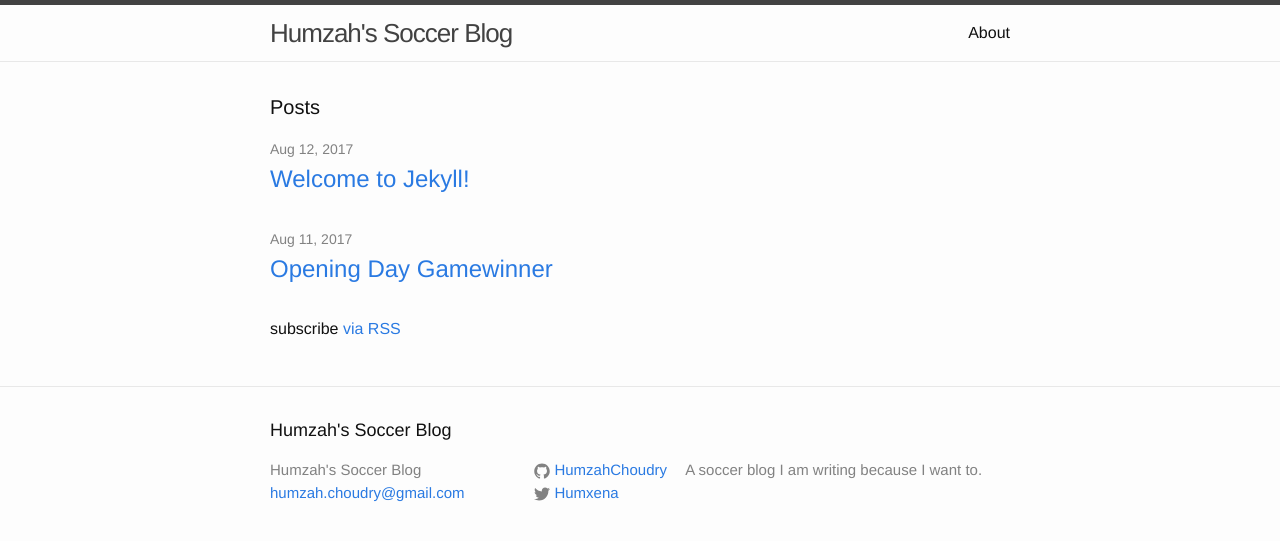
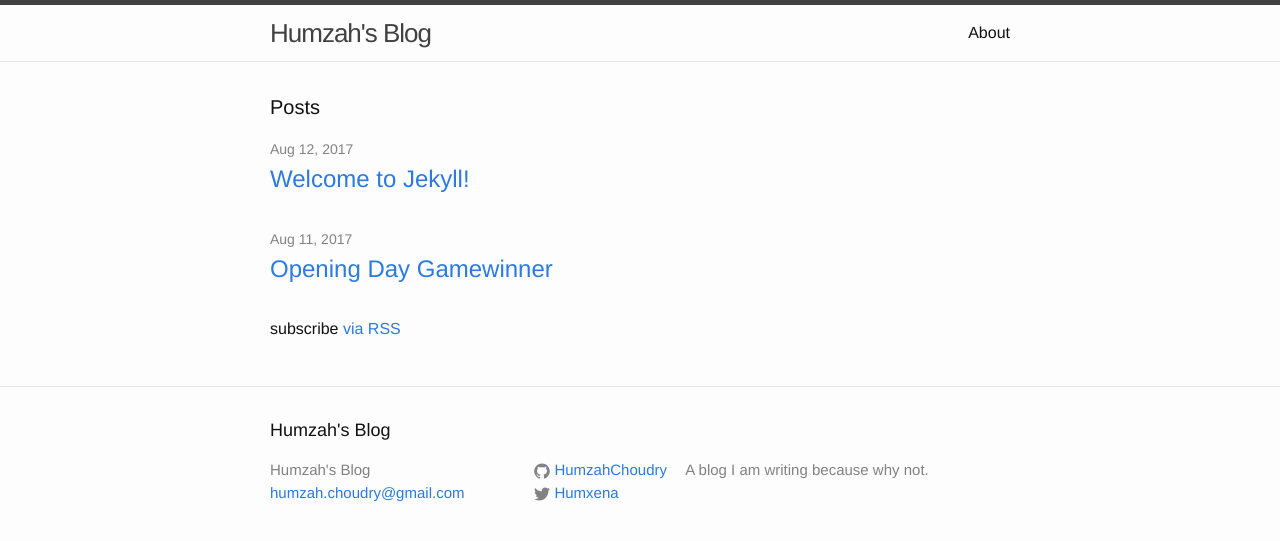
Before and after one commit to HumzahChoudry/HumzahChoudry.github.io, a Jekyll site: the page built from index.html, in a window 1280 px wide. Shown: the top 541 px of the page. Built offline with Jekyll 4.4.1, drawn with Linux system fonts in a browser that asks for light colours.

Commit message:
Update _config.yml

```diff
--- a/_config.yml
+++ b/_config.yml
@@ -6,10 +6,10 @@
 # 'jekyll serve'. If you change this file, please restart the server process.
 
 # Site settings
-title: Humzah's Soccer Blog
+title: Humzah's Blog
 email: humzah.choudry@gmail.com
 description: > # this means to ignore newlines until "baseurl:"
-  A soccer blog I am writing because I want to.
+  A blog I am writing because why not.
 baseurl: "" # the subpath of your site, e.g. /blog
 url: "http://yourdomain.com" # the base hostname & protocol for your site
 twitter_username: Humxena
```
